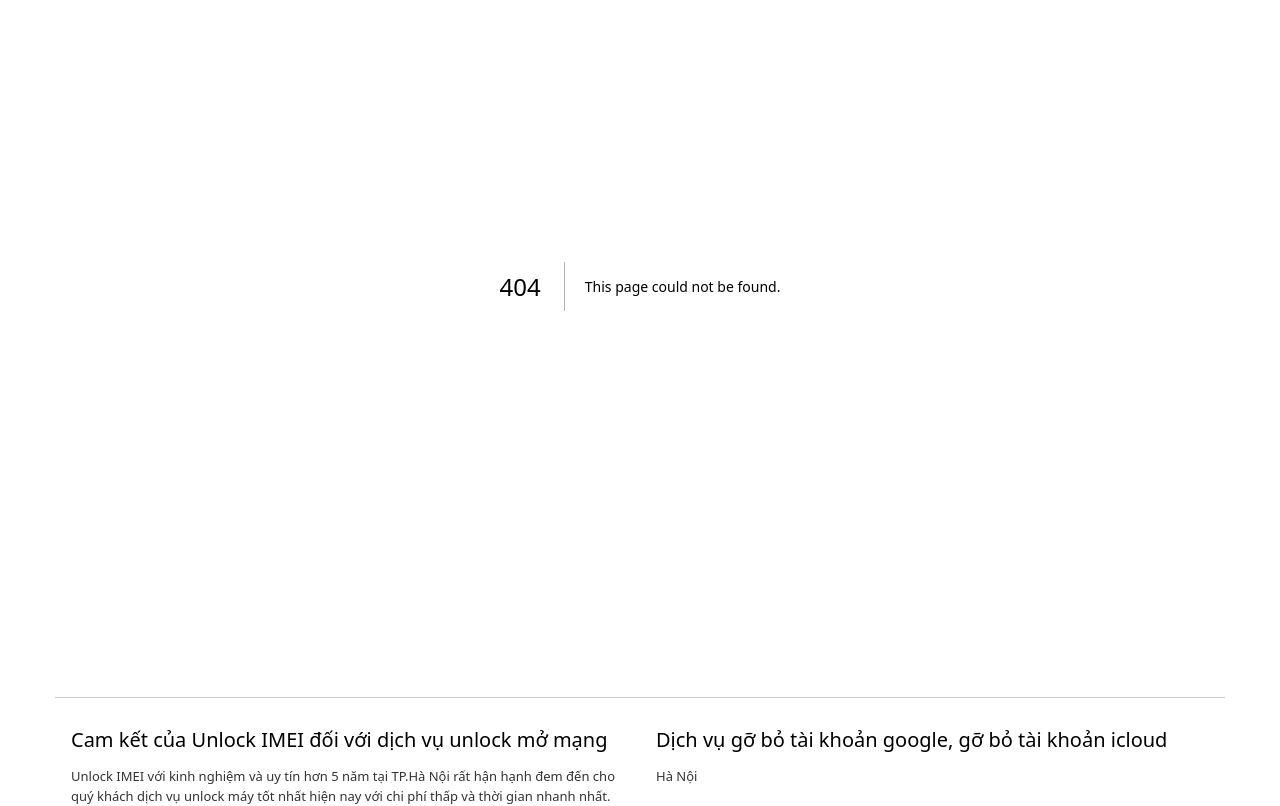
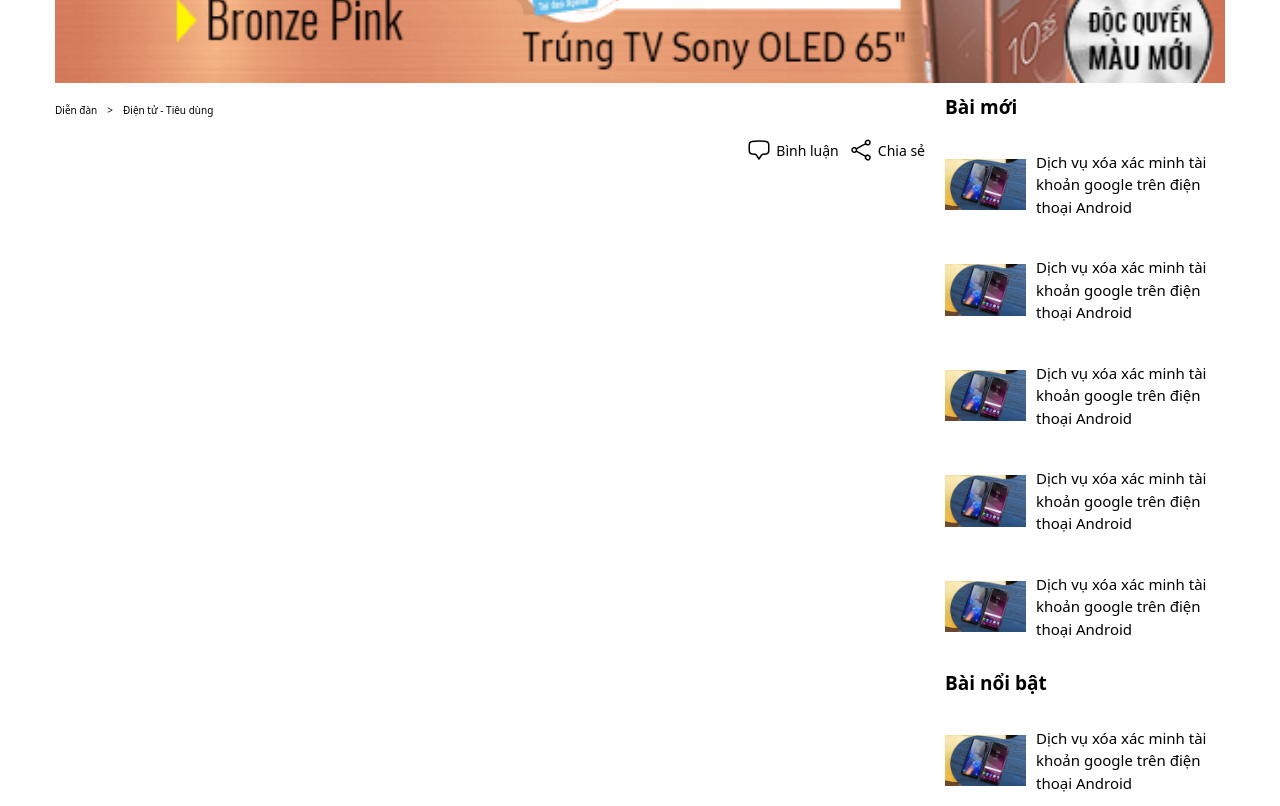
Before and after one commit to mjmpro01/nextjs_news, a Next.js app in the folder nextjs_news_fe/: page /1 in a window 1280 px wide. Before the commit this address had no page. Shown: the part 240-1046 px from the top of the page. Built offline with nearby package versions, Linux system fonts and the light colour scheme.

Commit message:
add news detail page

```diff
--- /dev/null
+++ b/nextjs_news_fe/app/(news-detail)/[slug]/page.js
@@ -0,0 +1,74 @@
+import { ChatBubbleBottomCenterIcon, ShareIcon } from '@heroicons/react/24/outline'
+import Image from 'next/image'
+
+import { images } from '@/assets/images'
+import NewsCard from '@/components/newsCard'
+
+const News = () => (
+  <>
+    <Image src={images.xperia} width={595} height={100} alt="" className="w-full" />
+
+    <div className='flex items-start gap-[10px] py-[10px]'>
+      <article className='basis-3/4'>
+        <div className='flex items-center gap-[10px] text-[10px] py-[10px]'>
+          <p>Diễn đàn</p>
+          <p>{">"}</p>
+          <p>Điện tử - Tiêu dùng</p>
+        </div>
+        <div>
+
+        </div>
+        <div className='flex justify-end gap-[10px] py-[10px] w-full'>
+          <div className='text-[14px] flex items-center gap-[5px]'>
+            <ChatBubbleBottomCenterIcon width={24} />
+            <p>Bình luận</p>
+          </div>
+
+          <div className='text-[14px] flex items-center gap-[5px]'>
+            <ShareIcon width={24} />
+            <p>Chia sẻ</p>
+          </div>
+        </div>
+      </article>
+
+      <div className=' basis-1/4 w-full flex flex-col gap-[20px]'>
+        <p className="text-[19px] text-[#000] font-semibold px-[10px]">
+          Bài mới
+        </p>
+        {Array.from({ length: 5 }).map(index => (
+          <NewsCard
+            key={index}
+            isHorizontal
+            bigThumbHorizontal
+            hasExcerpt={false}
+          />
+        ))}
+
+        <p className="text-[19px] text-[#000] font-semibold px-[10px]">
+          Bài nổi bật
+        </p>
+        {Array.from({ length: 5 }).map(index => (
+          <NewsCard
+            key={index}
+            isHorizontal
+            bigThumbHorizontal
+            hasExcerpt={false}
+          />
+        ))}
+
+        {Array.from({ length: 3 }).map(index => (
+          <Image
+            key={index}
+            src={images.icloudThumb}
+            width={300}
+            height={209}
+            alt=''
+            className=' aspect-square w-full h-auto'
+          />
+        ))}
+      </div>
+    </div>
+  </>
+)
+
+export default News
```
